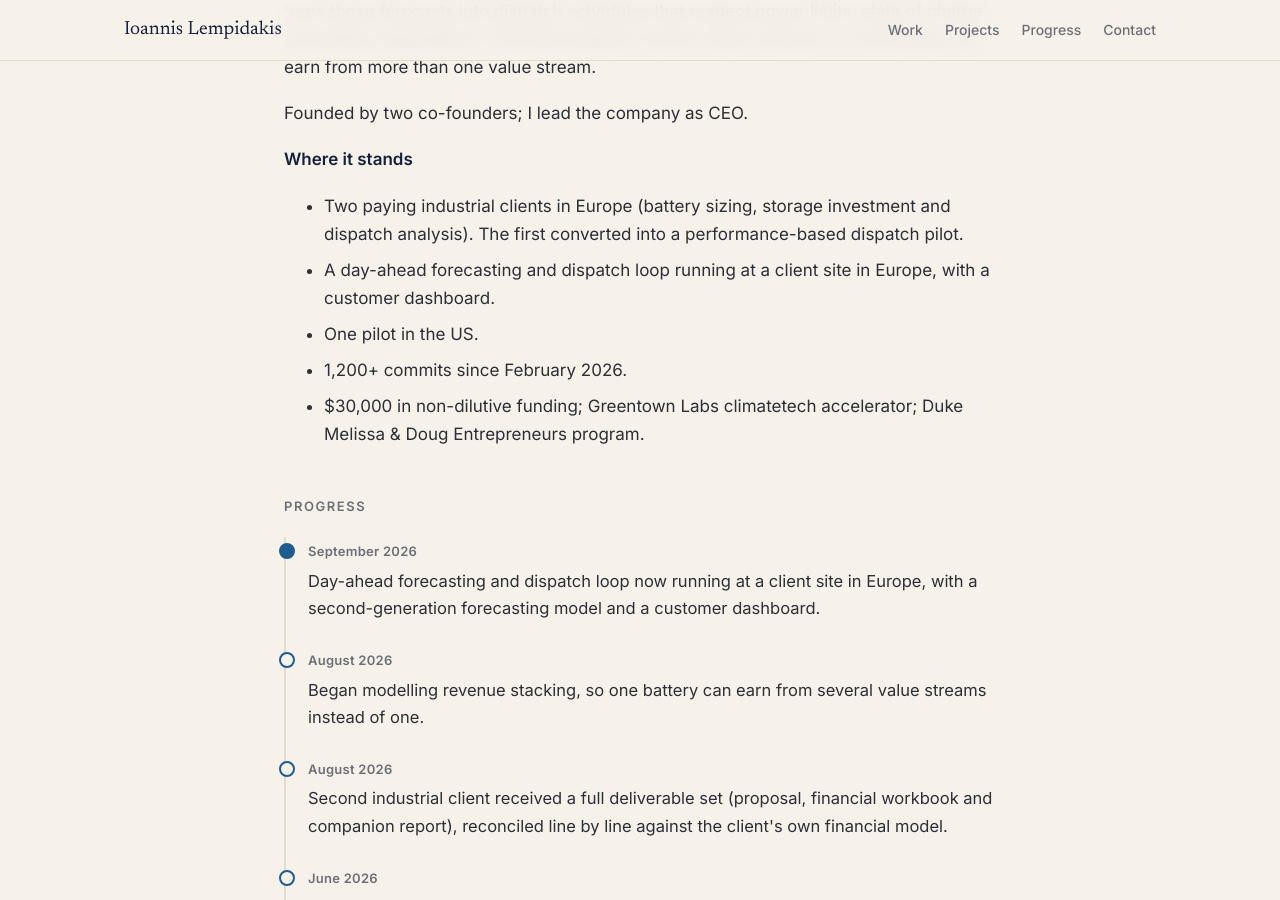
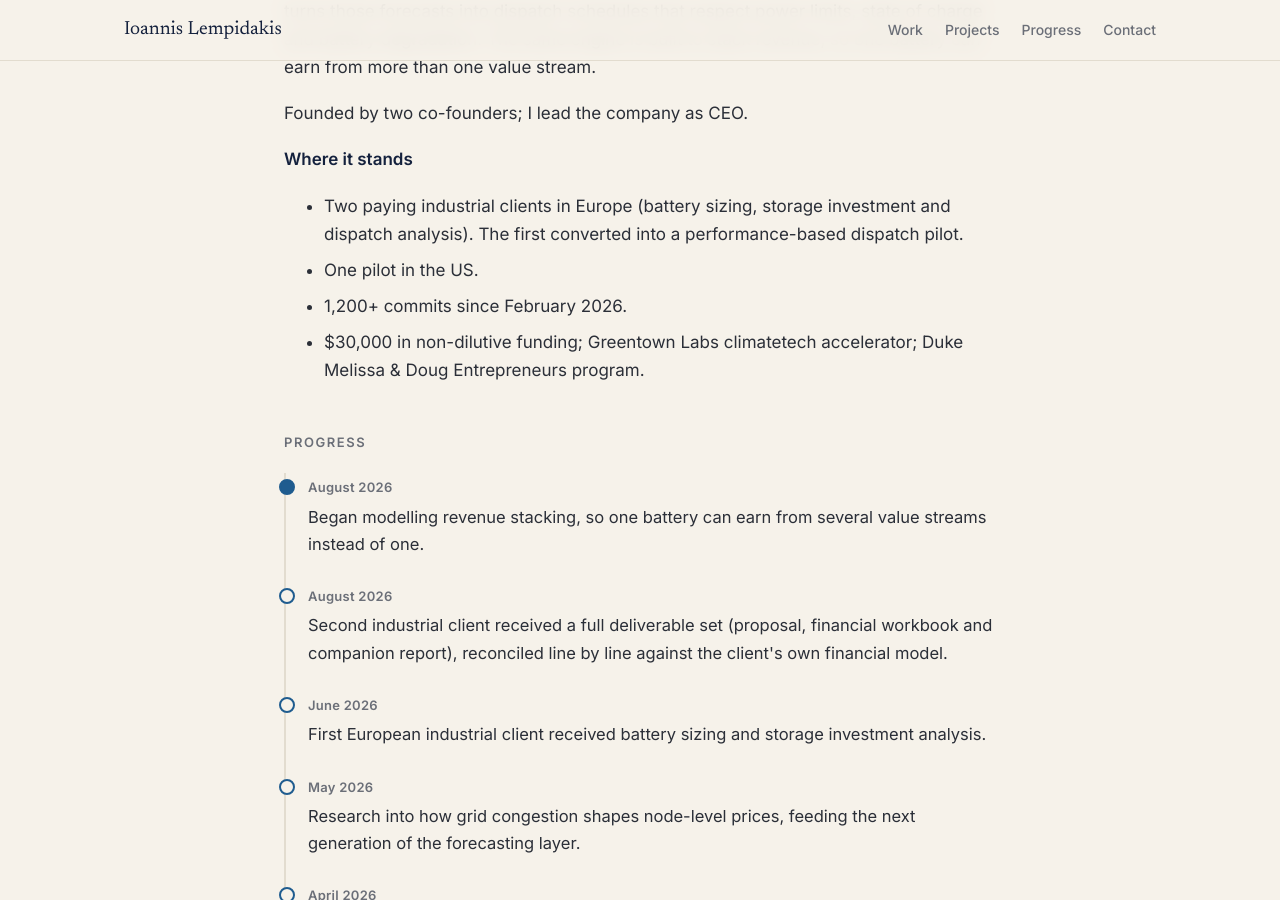
Before and after one commit to jlempidakis/jlempidakis.github.io, a Jekyll site: the page built from _projects/grid-intelligence.md, in a window 1280 px wide and 900 px high, scrolled down 557 px. Built offline with Jekyll 4.4.1, drawn with Linux system fonts in a browser that asks for light colours.

Commit message:
Remove live-operations claim (not live yet)
Co-Authored-By: Claude Opus 5 <noreply@anthropic.com>

```diff
--- a/_data/profile.yml
+++ b/_data/profile.yml
@@ -45,12 +45,10 @@ venture:
   points:
     - title: Commercial traction
       text: Two paying industrial clients in Europe for battery sizing, storage investment and dispatch analysis. The first engagement converted into a performance-based dispatch pilot. One pilot in the US.
-    - title: Live operations
-      text: A day-ahead forecasting and dispatch loop runs at a client site in Europe, with a customer dashboard on top.
     - title: Funding & recognition
       text: Raised $30,000 in non-dilutive funding. Selected for the Greentown Labs climatetech accelerator and Duke's Melissa & Doug Entrepreneurs program.
     - title: Team & pace
-      text: Two co-founders. 1,200+ commits since February 2026, from a single-node prototype to a system running for clients.
+      text: Two co-founders. 1,200+ commits since February 2026, from a single-node prototype to work delivered for paying clients.
 
 experience:
   - org: Plastika Kritis
--- a/_data/updates.yml
+++ b/_data/updates.yml
@@ -37,7 +37,3 @@
 - date: 2026-08-15
   project: grid-intelligence
   text: Began modelling revenue stacking, so one battery can earn from several value streams instead of one.
-
-- date: 2026-09-01
-  project: grid-intelligence
-  text: Day-ahead forecasting and dispatch loop now running at a client site in Europe, with a second-generation forecasting model and a customer dashboard.
--- a/_projects/grid-intelligence.md
+++ b/_projects/grid-intelligence.md
@@ -20,7 +20,6 @@ Founded by two co-founders; I lead the company as CEO.
 **Where it stands**
 
 - Two paying industrial clients in Europe (battery sizing, storage investment and dispatch analysis). The first converted into a performance-based dispatch pilot.
-- A day-ahead forecasting and dispatch loop running at a client site in Europe, with a customer dashboard.
 - One pilot in the US.
 - 1,200+ commits since February 2026.
 - $30,000 in non-dilutive funding; Greentown Labs climatetech accelerator; Duke Melissa & Doug Entrepreneurs program.
```
